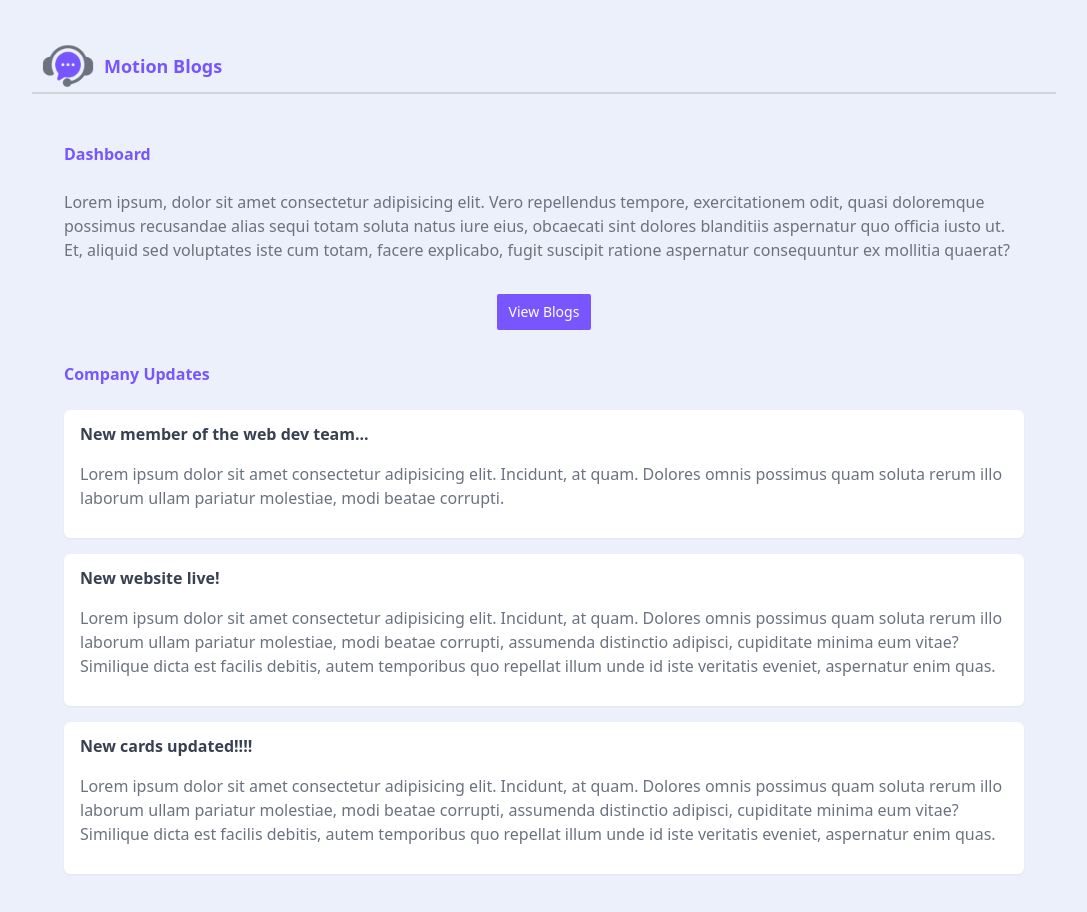
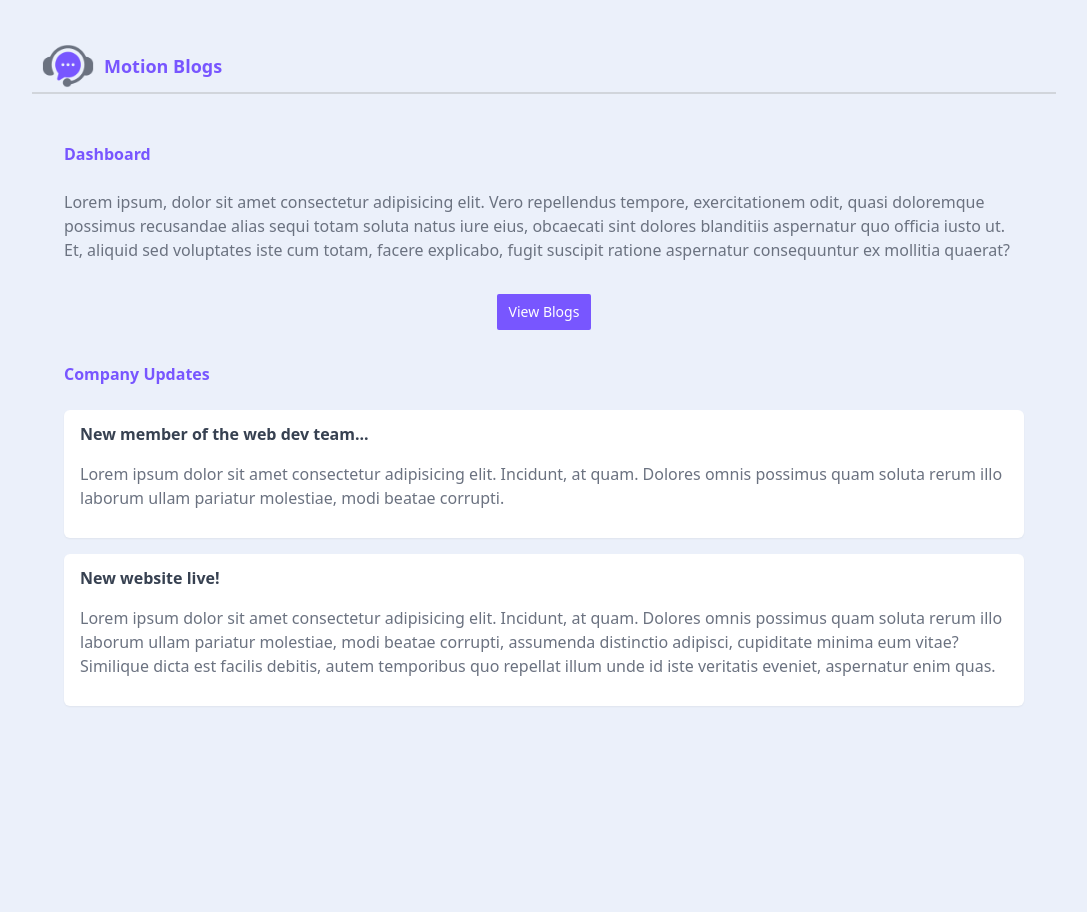
Before and after one commit to NT114-DevOps/mern-stack-frontend, a React (Create React App) app: page / in a window 1280 px wide. Shown: the top 912 px of the page, without its empty margins (96-1183 px from the left). After the commit the page ends 800 px from the top, so only its background shows below. Built offline with nearby package versions, Linux system fonts and the light colour scheme.

Commit message:
Remove card from Home screen

```diff
--- a/src/pages/Home.jsx
+++ b/src/pages/Home.jsx
@@ -24,10 +24,6 @@ function Home() {
             <h3>New website live!</h3>
             <p>Lorem ipsum dolor sit amet consectetur adipisicing elit. Incidunt, at quam. Dolores omnis possimus quam soluta rerum illo laborum ullam pariatur molestiae, modi beatae corrupti, assumenda distinctio adipisci, cupiditate minima eum vitae? Similique dicta est facilis debitis, autem temporibus quo repellat illum unde id iste veritatis eveniet, aspernatur enim quas.</p>
         </div>
-        <div className="card">
-            <h3>New cards updated!!!!</h3>
-            <p>Lorem ipsum dolor sit amet consectetur adipisicing elit. Incidunt, at quam. Dolores omnis possimus quam soluta rerum illo laborum ullam pariatur molestiae, modi beatae corrupti, assumenda distinctio adipisci, cupiditate minima eum vitae? Similique dicta est facilis debitis, autem temporibus quo repellat illum unde id iste veritatis eveniet, aspernatur enim quas.</p>
-        </div>
     </main>
   )
 }
```
